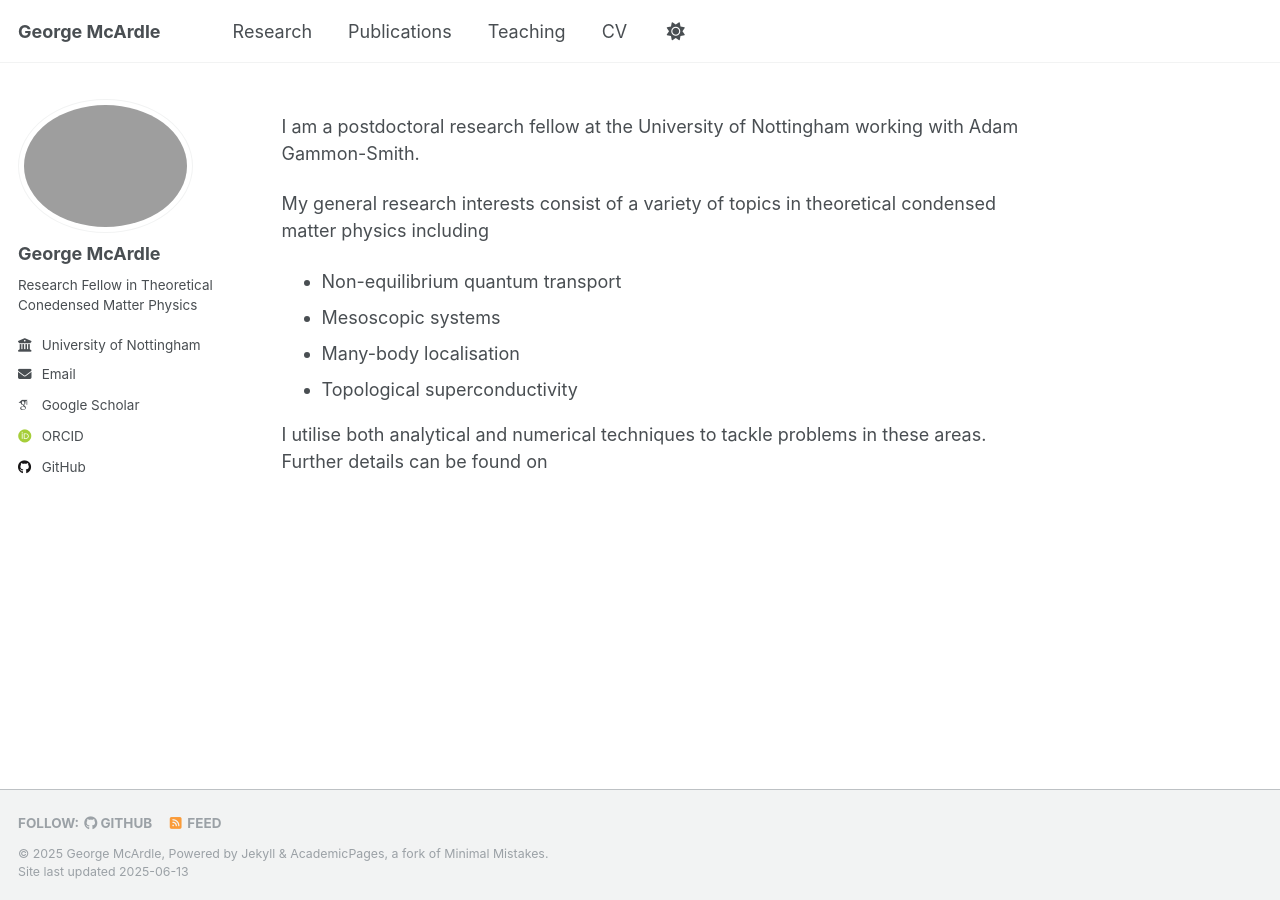
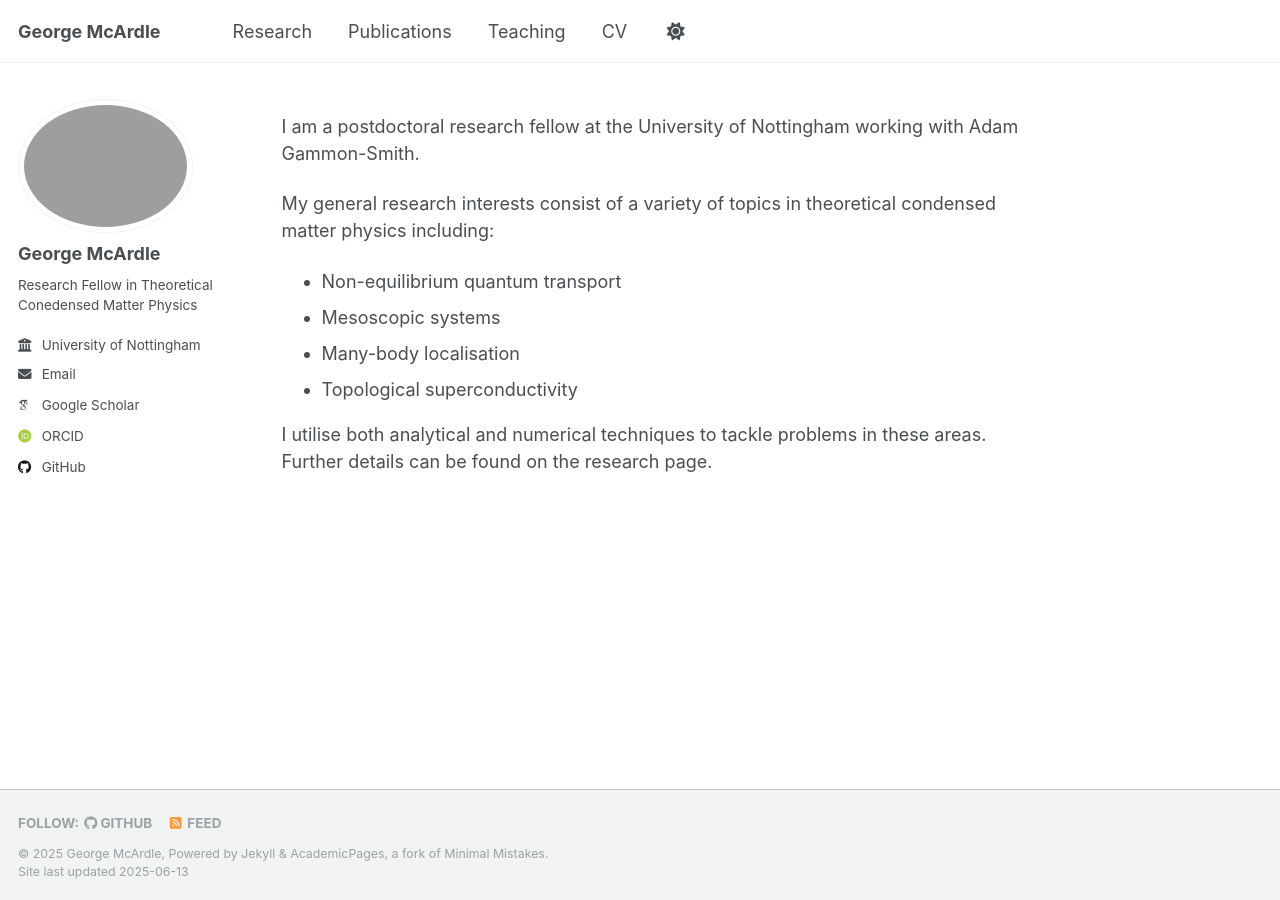
Before and after one commit to georgemcardle/georgemcardle.github.io, a Jekyll site: the page built from _pages/about.md, in a window 1280 px wide. Built offline with Jekyll 4.4.1, drawn with Linux system fonts in a browser that asks for light colours; some web fonts are replaced.

Commit message:
Update about.md

```diff
--- a/_pages/about.md
+++ b/_pages/about.md
@@ -9,11 +9,11 @@ redirect_from:
 
 I am a postdoctoral research fellow at the University of Nottingham working with Adam Gammon-Smith.
 
-My general research interests consist of a variety of topics in theoretical condensed matter physics including
+My general research interests consist of a variety of topics in theoretical condensed matter physics including:
 
  - Non-equilibrium quantum transport
  - Mesoscopic systems
  - Many-body localisation
  - Topological superconductivity
 
-I utilise both analytical and numerical techniques to tackle problems in these areas. Further details can be found on
+I utilise both analytical and numerical techniques to tackle problems in these areas. Further details can be found on the research page.
```
